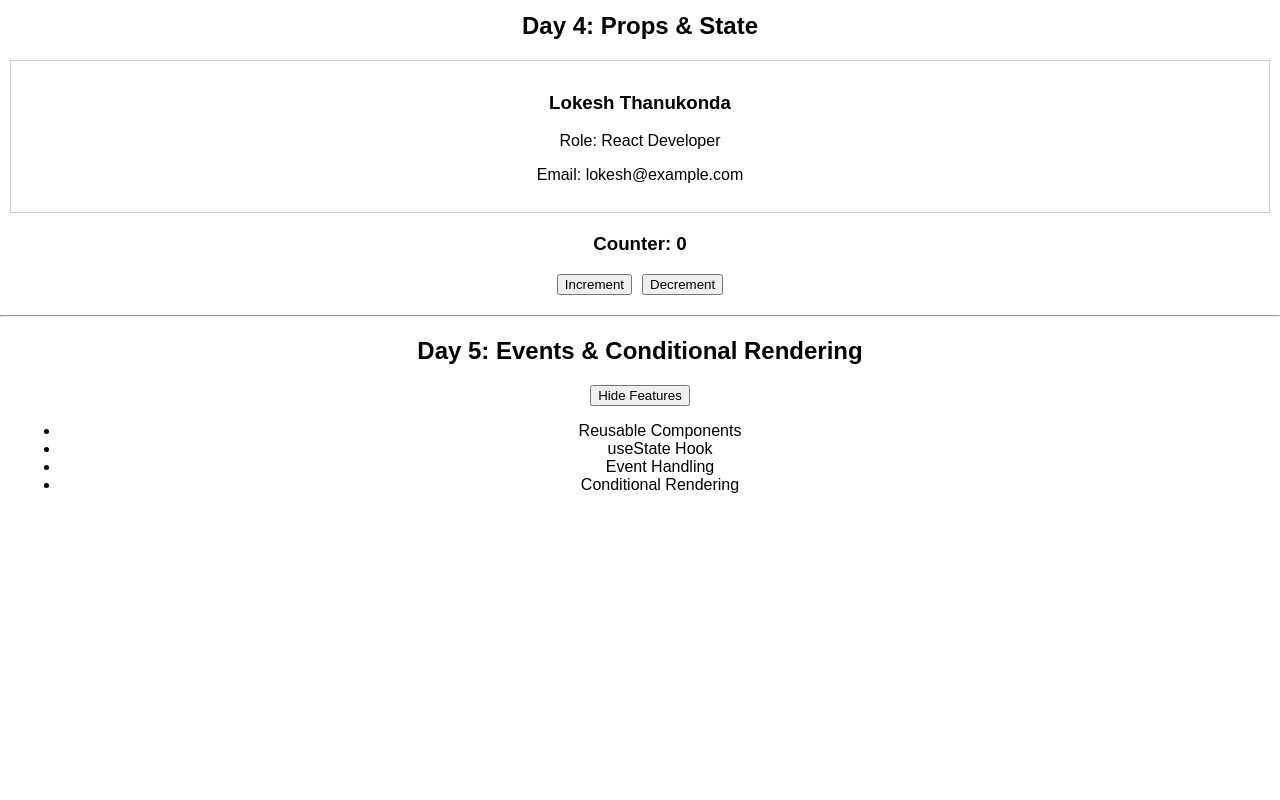
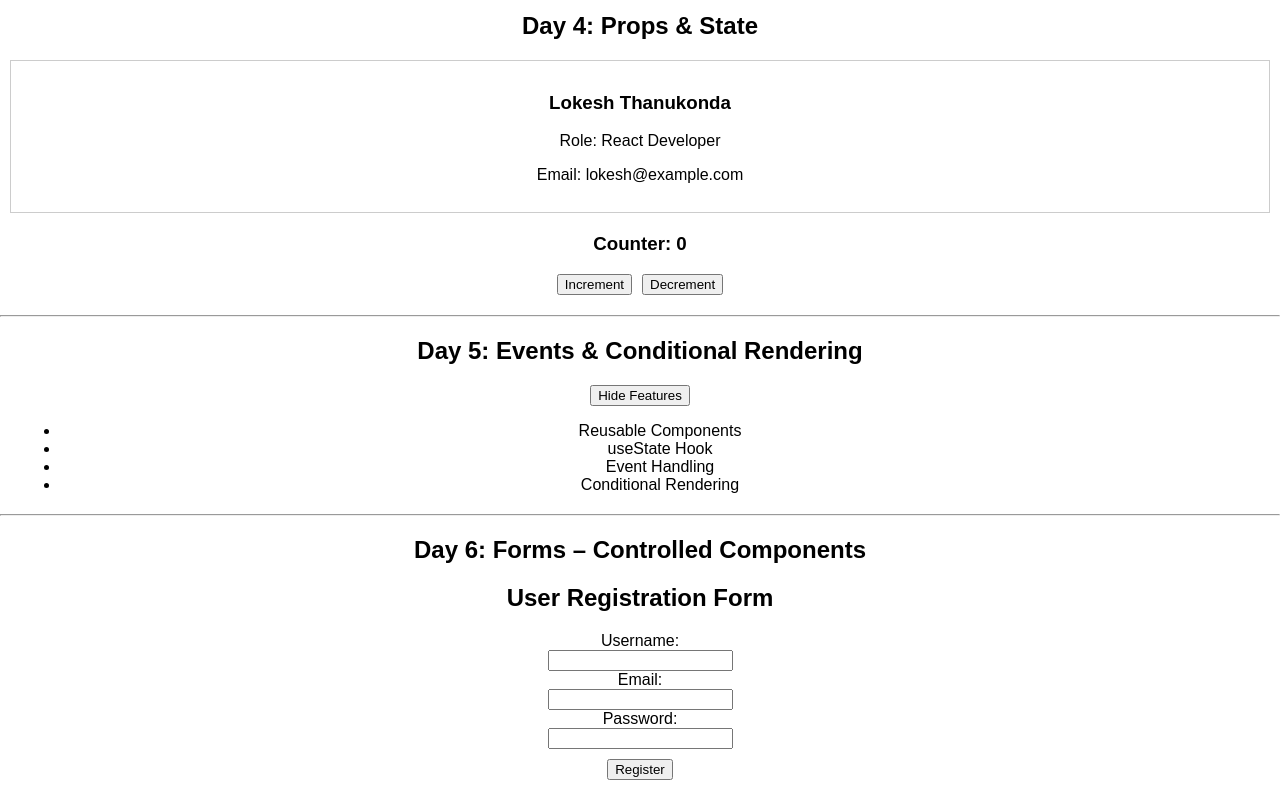
Before and after one commit to thanukondalokesh/react-tic-tac-toe, a React (Create React App) app: page / in a window 1280 px wide. Shown: the part 430-1230 px from the top of the page. Before the commit the page ends 944 px from the top, so only its background shows below. Built offline with nearby package versions, Linux system fonts and the light colour scheme.

Commit message:
Add user registration form using controlled components (Day 6)

```diff
--- a/src/App.js
+++ b/src/App.js
@@ -3,6 +3,8 @@ import "./App.css";
 import Profile from "./components/Profile";
 import Counter from "./components/Counter";
 import Features from "./components/Features";
+import RegisterForm from "./components/RegisterForm";
+
 
 function App() {
   const [board, setBoard] = useState(Array(9).fill(null));
@@ -78,6 +80,12 @@ function App() {
       <h2>Day 5: Events & Conditional Rendering</h2>
 
       <Features />
+
+      <hr />
+
+      <h2>Day 6: Forms – Controlled Components</h2>
+      <RegisterForm />
+
     </div>
   );
 }
--- /dev/null
+++ b/src/components/RegisterForm.js
@@ -0,0 +1,70 @@
+import React, { useState } from "react";
+
+function RegisterForm() {
+  const [formData, setFormData] = useState({
+    username: "",
+    email: "",
+    password: "",
+  });
+
+  function handleChange(e) {
+    const { name, value } = e.target;
+    setFormData({
+      ...formData,
+      [name]: value,
+    });
+  }
+
+  function handleSubmit(e) {
+    e.preventDefault();
+    console.log("User Registered:", formData);
+    alert("Registration Successful!");
+  }
+
+  return (
+    <div style={{ margin: "20px" }}>
+      <h2>User Registration Form</h2>
+
+      <form onSubmit={handleSubmit}>
+        <div>
+          <label>Username:</label><br />
+          <input
+            type="text"
+            name="username"
+            value={formData.username}
+            onChange={handleChange}
+            required
+          />
+        </div>
+
+        <div>
+          <label>Email:</label><br />
+          <input
+            type="email"
+            name="email"
+            value={formData.email}
+            onChange={handleChange}
+            required
+          />
+        </div>
+
+        <div>
+          <label>Password:</label><br />
+          <input
+            type="password"
+            name="password"
+            value={formData.password}
+            onChange={handleChange}
+            required
+          />
+        </div>
+
+        <button type="submit" style={{ marginTop: "10px" }}>
+          Register
+        </button>
+      </form>
+    </div>
+  );
+}
+
+export default RegisterForm;
```
